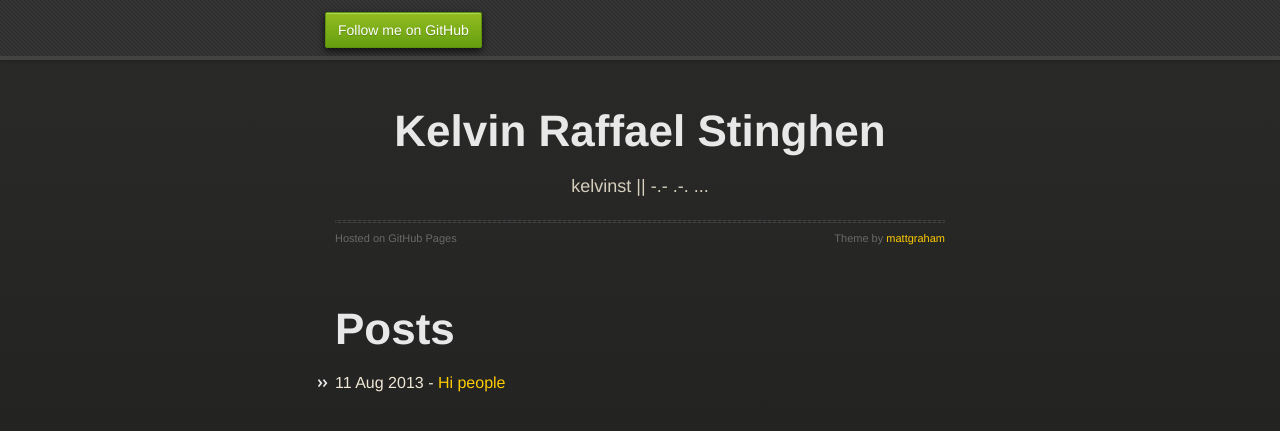
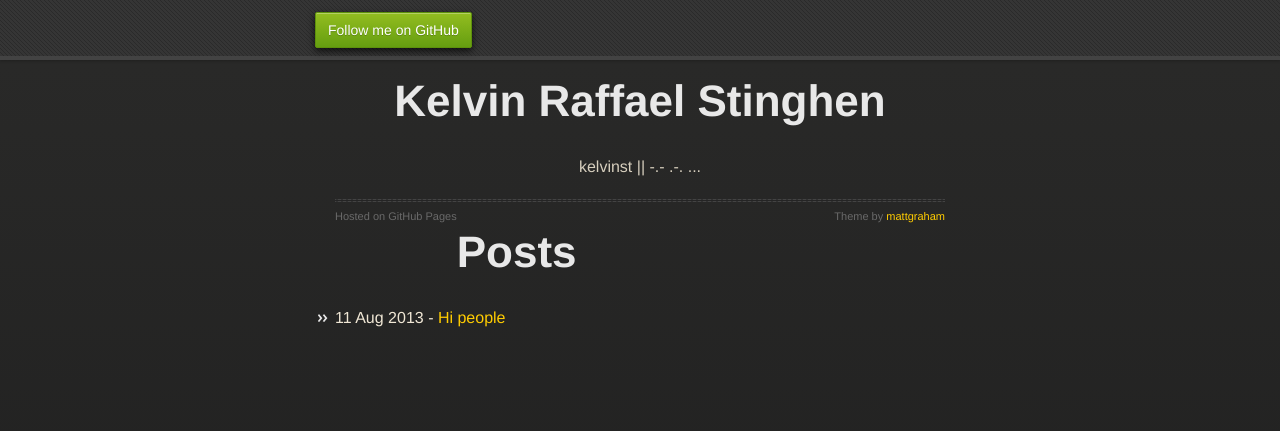
Before and after one commit to kelvinst/kelvinst.github.io, a Jekyll site: the page built from index.html, in a window 1280 px wide. Shown: the top 431 px of the page. Built offline with Jekyll 4.4.1, drawn with Linux system fonts in a browser that asks for light colours.

Commit message:
Bye positioning things!

```diff
--- a/css/styles.css
+++ b/css/styles.css
@@ -1,6 +1,4 @@
 body {
-  padding: 0px 0 20px 0px;
-  margin: 0px;
   color: #f0e7d5;
   background: #252525;
   background-attachment: fixed !important;
@@ -14,11 +12,6 @@
 
 h1, h2, h3, h4, h5, h6 {
   color: #e8e8e8;
-  margin: 0 0 10px;
-}
-
-p, ul, ol, table, pre, dl {
-  margin: 0 0 20px;
 }
 
 h4, h5, h6 {
@@ -59,14 +52,10 @@
 
 blockquote {
   border-left: 3px solid #ffcc00;
-  margin: 0;
-  padding: 0 0 0 20px;
 }
 
 code {
   color: #efefef;
-  margin: 0 4px;
-  padding: 4px 6px;
   -moz-border-radius: 2px;
   -webkit-border-radius: 2px;
   -o-border-radius: 2px;
@@ -76,7 +65,6 @@
 }
 
 pre {
-  padding: 8px 15px;
   background: #191919;
   -moz-border-radius: 2px;
   -webkit-border-radius: 2px;
@@ -95,23 +83,18 @@
 pre code {
   color: #efefef;
   text-shadow: 0px 1px 0px #000;
-  margin: 0;
-  padding: 0;
 }
 
 table {
-  width: 100%;
   border-collapse: collapse;
 }
 
 th {
-  padding: 5px 10px;
   border-bottom: 1px solid #434343;
   color: #b6b6b6;
 }
 
 td {
-  padding: 5px 10px;
   border-bottom: 1px solid #434343;
 }
 
@@ -120,7 +103,6 @@
   outline: none;
   height: 3px;
   background: transparent url("../../img/hr.gif") center center repeat-x;
-  margin: 0 0 20px;
 }
 
 dt {
@@ -129,7 +111,7 @@
 
 #header {
   z-index: 100;
-  left: 0;
+  left: 0px;
   top: 0px;
   height: 60px;
   width: 100%;
@@ -143,10 +125,8 @@
 }
 #header nav {
   max-width: 650px;
-  margin: 0 auto;
-  padding: 0 10px;
+  margin: 6px auto;
   background: blue;
-  margin: 6px auto;
 }
 #header nav li {
   list-style: none;
@@ -196,36 +176,21 @@
 }
 #header nav li.fork {
   float: left;
-  margin-left: 0px;
-}
-#header nav li.downloads {
-  float: right;
-  margin-left: 6px;
-}
-#header nav li.title {
-  float: right;
-  margin-right: 10px;
-  font-size: 11px;
 }
 
 section {
   max-width: 650px;
-  padding: 30px 0px 50px 0px;
-  margin: 20px 0;
   margin-top: 70px;
 }
 section #title {
   border: 0;
   outline: none;
-  margin: 0 0 50px 0;
-  padding: 0 0 5px 0;
 }
 section #title h1 {
   text-align: center;
 }
 section #title p {
   color: #d7cfbe;
-  font-size: 18px;
   text-align: center;
 }
 section #title .credits {
```
